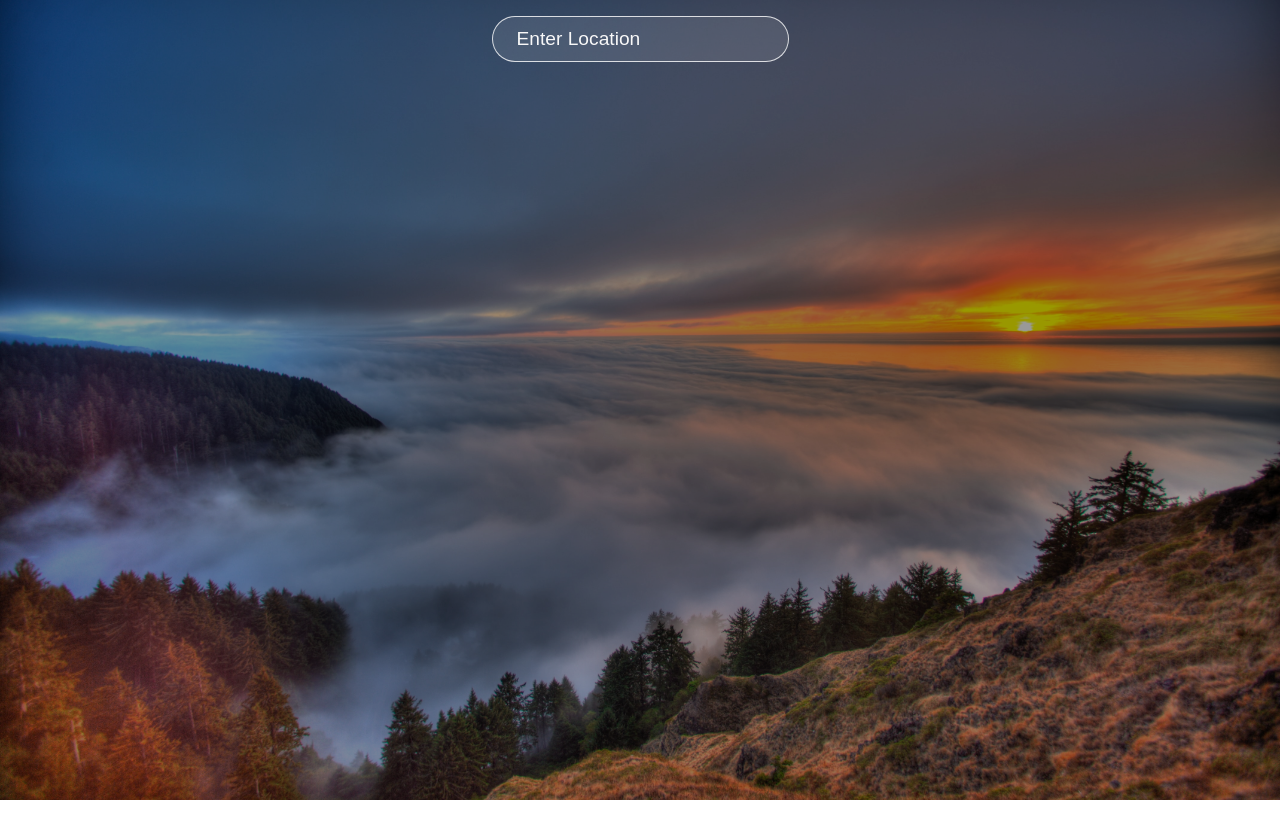
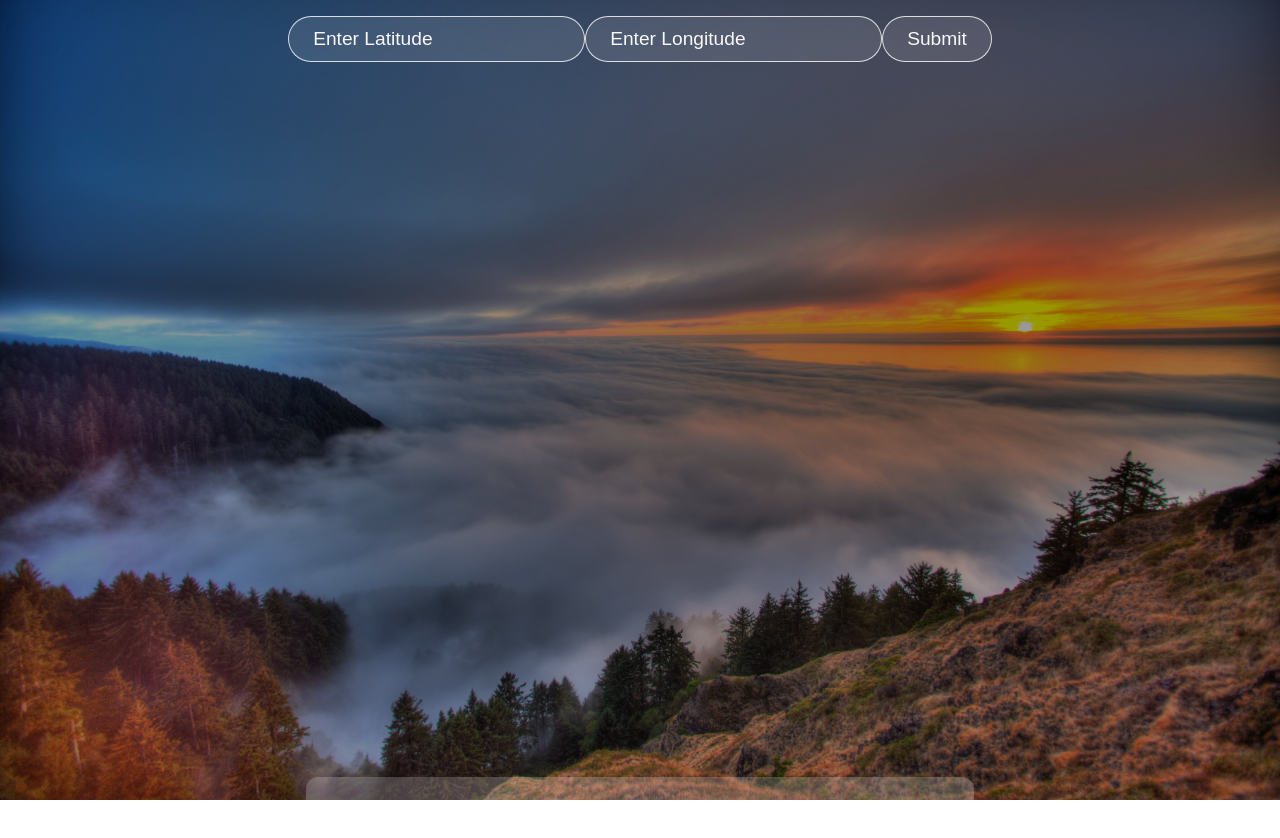
Before and after one commit to DerrickMbugua/weather-app, a React (Create React App) app: page / in a window 1280 px wide. Shown: the top 838 px of the page. Built offline with nearby package versions, Linux system fonts and the light colour scheme.

Commit message:
feat: deploy heroku

```diff
--- a/src/App.js
+++ b/src/App.js
@@ -3,12 +3,16 @@ import axios from 'axios'
 import './app.css'
 
 function App() {
-  const [data, setData] = useState({})
-  const [location, setLocation] = useState('')
+  const [data, setData] = useState({});
+  const [location, setLocation] = useState({
+    lat: '',
+    long: '',
+  });
+
 
 
   //const url = `https://api.openweathermap.org/data/2.5/weather?q=${location}&units=imperial&appid=895284fb2d2c50a520ea537456963d9c`
-  const url = `https://api.open-meteo.com/v1/forecast?latitude=-1.2762&longitude=${location}&hourly=temperature_2m&current_weather=true`
+  const url = `https://api.open-meteo.com/v1/forecast?latitude=${location.lat}&longitude=${location.long}&hourly=temperature_2m&current_weather=true`
 
   const searchLocation = (event) => {
     if (event.key === 'Enter') {
@@ -20,15 +24,50 @@ function App() {
     }
   }
 
+  const handleLat = (event) => {
+    event.persist();
+    setLocation((values) => ({
+      ...values,
+      lat: event.target.value,
+    }));
+  };
+  const handleLong = (event) => {
+    event.persist();
+    setLocation((values) => ({
+      ...values,
+      long: event.target.value,
+    }));
+  };
+  const handleSubmit = (event) => {
+    axios.get(url).then((response) => {
+      setData(response.data)
+      console.log(response.data)
+    })
+    setLocation('')
+    event.preventDefault();
+  };
+
   return (
     <div className="app">
       <div className="search">
+        <form onSubmit={handleSubmit}>
           <input
-          value={location}
-          onChange={event => setLocation(event.target.value)}
-          onKeyPress={searchLocation}
-          placeholder='Enter Location'
+            value={location.lat}
+            onChange={handleLat}
+            // onKeyPress={searchLocation}
+            placeholder='Enter Latitude'
+            name='coordLat'
             type="text" />
+          <input
+            value={location.long}
+            onChange={handleLong}
+            // onKeyPress={searchLocation}
+            name="coordLong"
+            placeholder='Enter Longitude'
+            type="text" />
+          <input type="submit" value="Submit" />
+        </form>
+
       </div>
       <div className="container">
         <div className="top">
@@ -36,29 +75,29 @@ function App() {
             <p>{data.latitude}</p>
           </div>
           <div className="temp">
-            {data.current_weather ? <h1>{data.current_weather.temperature.toFixed()}°F</h1> : null}
+            {data.current_weather ? <h1>{data.current_weather.temperature.toFixed()}°C</h1> : null}
           </div>
           <div className="description">
             {data.current_weather ? <p>{data.current_weather.windspeed}</p> : null}
           </div>
         </div>
 
-        {/* {data.name !== undefined &&
+        {/* {data.name !== undefined && */}
         <div className="bottom">
           <div className="feels">
-              {data.main ? <p className='bold'>{data.main.feels_like.toFixed()}°F</p> : null}
-              <p>Feels Like</p>
+            {data.current_weather ? <p className='bold'>{data.current_weather.windspeed}</p> : null}
+            <p>Wind Speed</p>
           </div>
           <div className="humidity">
-              {data.main ? <p className='bold'>{data.main.humidity}%</p> : null}
-              <p>Humidity</p>
+            {data.current_weather ? <p className='bold'>{data.current_weather.temperature}°C</p> : null}
+            <p>Temperature</p>
           </div>
           <div className="wind">
-              {data.wind ? <p className='bold'>{data.wind.speed.toFixed()} MPH</p> : null}
-              <p>Wind Speed</p>
+            {data.current_weather ? <p className='bold'>{data.current_weather.winddirection}</p> : null}
+            <p>Wind Direction</p>
           </div>
         </div>
-        } */}
+        {/* } */}
 
 
 
```
Lines whose indentation alone changed are shown as unchanged.
